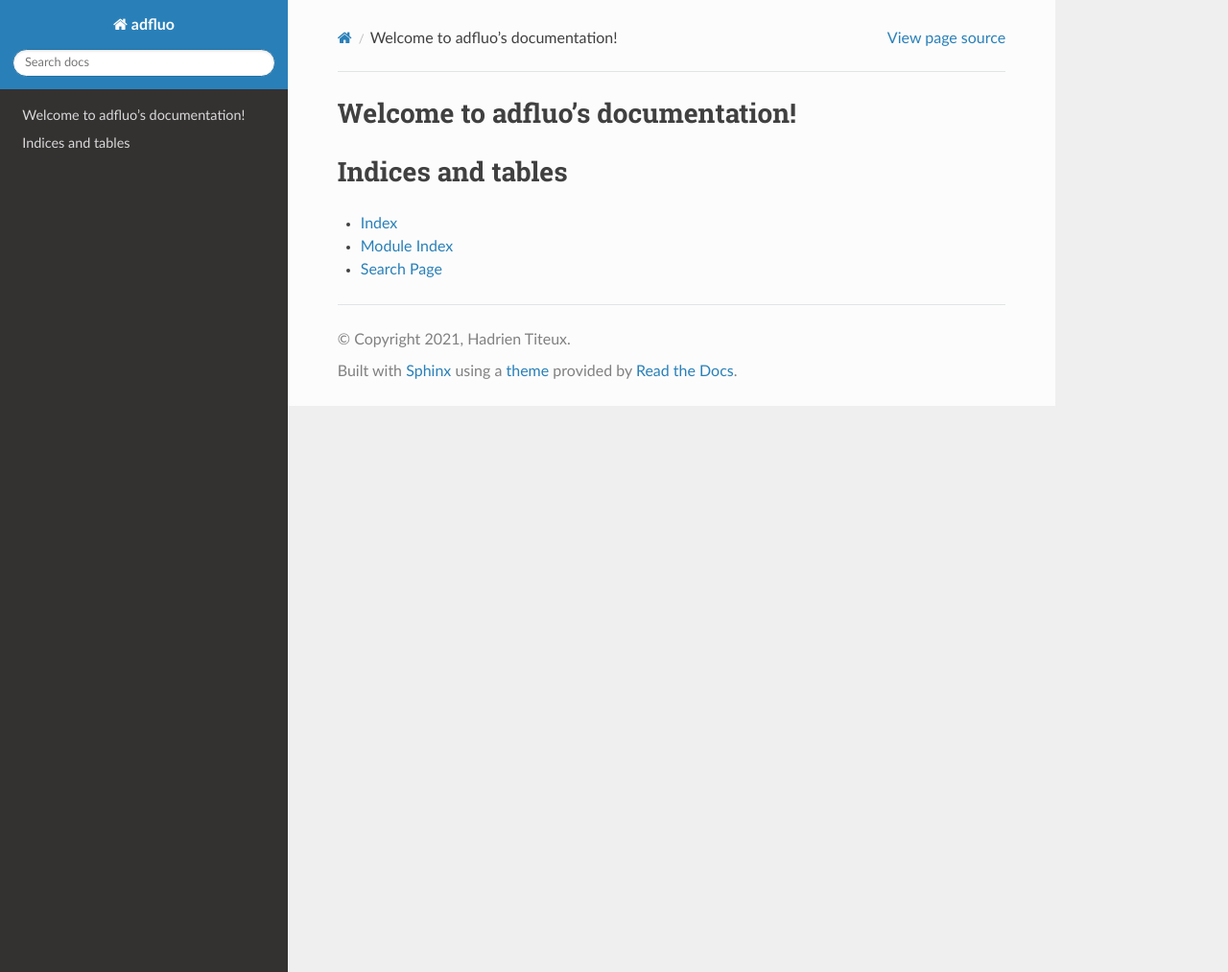
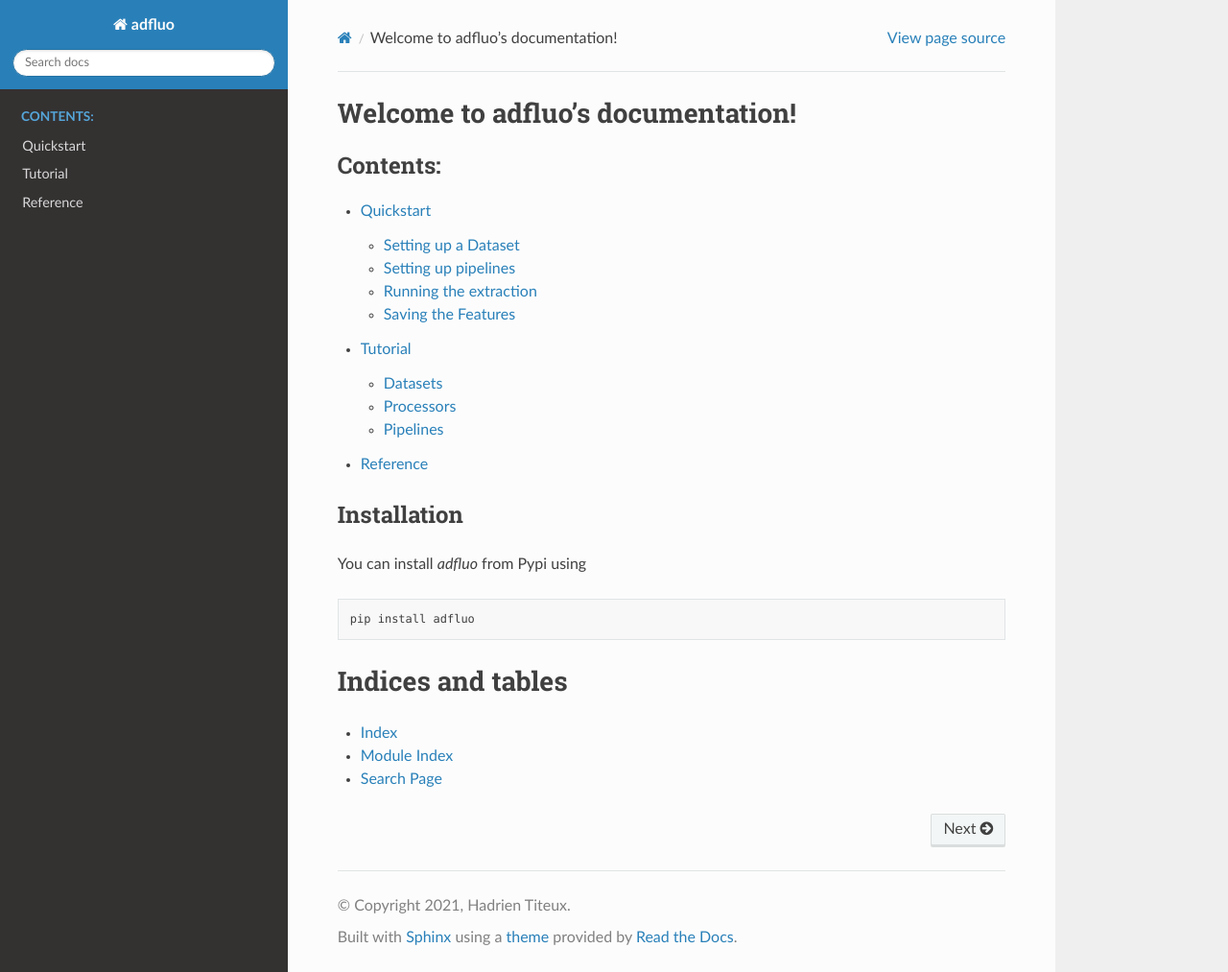
Before and after one commit to hadware/adfluo, a Sphinx documentation site: the page built from docs/source/index.rst, in a window 1280 px wide and 1013 px high. Shown: the whole window at 96% size. Built offline with Sphinx 7.4.7 and the Read the Docs theme 2.0.0, drawn with Linux system fonts in a browser that asks for light colours.

Commit message:
Scaffolding the documentation

```diff
--- a/docs/source/index.rst
+++ b/docs/source/index.rst
@@ -10,6 +10,18 @@ Welcome to adfluo's documentation!
    :maxdepth: 2
    :caption: Contents:
 
+   quickstart
+   tutorial
+   reference
+
+Installation
+------------
+
+You can install `adfluo` from Pypi using
+
+.. code-block:: bash
+
+   pip install adfluo
 
 
 Indices and tables
--- /dev/null
+++ b/docs/source/quickstart.rst
@@ -0,0 +1,27 @@
+.. _quickstart:
+
+==========
+Quickstart
+==========
+
+Setting up a Dataset
+--------------------
+
+TODO : example using  a dict with a file containing some reference to an audio file,
+    as well as some annotations
+
+
+Setting up pipelines
+--------------------
+
+TODO
+
+Running the extraction
+----------------------
+
+TODO
+
+Saving the Features
+-------------------
+
+TODO
--- /dev/null
+++ b/docs/source/reference.rst
@@ -0,0 +1,8 @@
+.. _reference:
+
+=========
+Reference
+=========
+
+
+TODO
--- /dev/null
+++ b/docs/source/tutorial.rst
@@ -0,0 +1,22 @@
+.. _tutorial:
+
+========
+Tutorial
+========
+
+
+Datasets
+--------
+
+Todo
+
+
+Processors
+----------
+
+Todo
+
+Pipelines
+---------
+
+Todo
```
